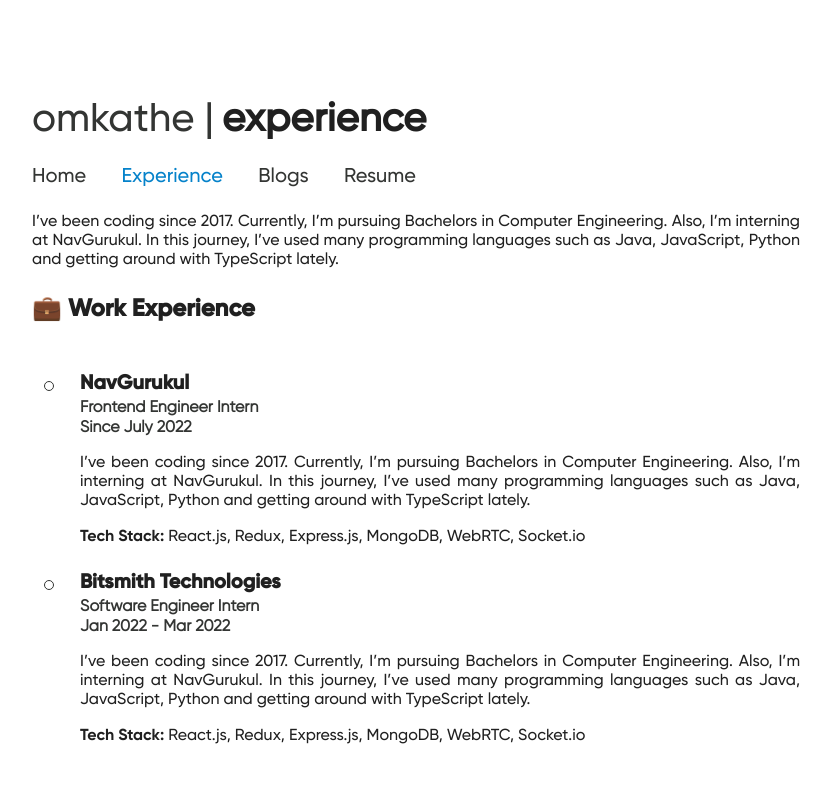
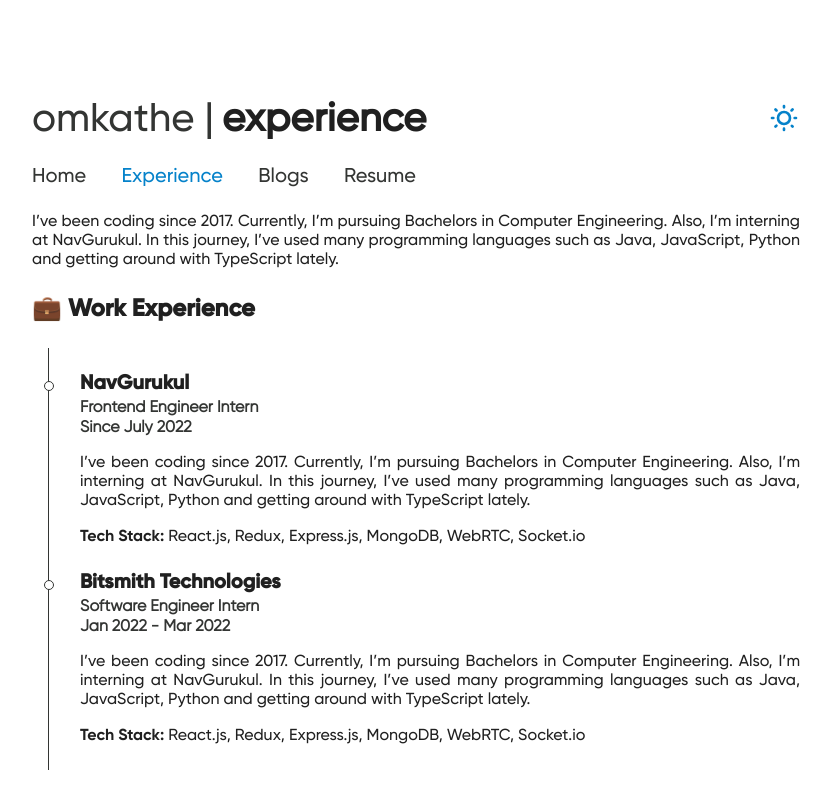
Before and after one commit to jjjxtan/astanuk, a Next.js app: page /experience in a window 1280 px wide. Shown: the top 792 px of the page, without its empty margins (224-1055 px from the left). Built offline with nearby package versions, Linux system fonts and the light colour scheme.

Commit message:
feat: working-dark-mode

```diff
--- /dev/null
+++ b/Components/Common/ThemeToggle/ThemeToggle.module.css
@@ -0,0 +1,13 @@
+.moonIcon{
+    color: var(--color-link-blue);
+    height: 1.5rem;
+    width: 1.5rem;
+    cursor: pointer;
+}
+
+.sunIcon{
+    color: var(--color-link-blue);
+    height: 2rem;
+    width: 2rem;
+    cursor: pointer;
+}
--- /dev/null
+++ b/Components/Common/ThemeToggle/ThemeToggle.tsx
@@ -0,0 +1,75 @@
+import { CSSProperties, FC, ReactElement, useState, useEffect } from "react";
+import classes from "./ThemeToggle.module.css";
+import Moon from "../../../public/Assets/moon.svg";
+import Sun from "../../../public/Assets/sun.svg";
+
+type Props = {
+    style?: CSSProperties,
+    className?: string
+}
+
+export const ThemeToggle: FC<Props> = ({style, className}): ReactElement => {
+    const [isDarkTheme, setIsDarkTheme] = useState<boolean | undefined>(undefined);
+  const handleToggle = () => {
+        if(isDarkTheme){
+            setIsDarkTheme(false);
+        }else{
+            setIsDarkTheme(true);
+        }
+  };
+
+  const getMediaQueryPreference = () => {
+    const mediaQuery = "(prefers-color-scheme: dark)";
+    const mql = window.matchMedia(mediaQuery);
+    const hasPreference = typeof mql.matches === "boolean";
+    if (hasPreference) {
+      return mql.matches ? "dark" : "light";
+    }
+  };
+
+  const storeUserSetPreference = (pref: string) => {
+    localStorage.setItem("theme", pref);
+  };
+
+  const getUserSetPreference  = (): string | null => {
+    return localStorage.getItem("theme");
+  };
+
+  useEffect(() => {
+    const userSetPreference = getUserSetPreference();
+    if (userSetPreference !== null) {
+      setIsDarkTheme(userSetPreference === "dark" ? true: false);
+    } else {
+      const mediaQueryPreference = getMediaQueryPreference();
+      setIsDarkTheme(mediaQueryPreference === "dark");
+    }
+  }, []);
+
+  useEffect(() => {
+    if (typeof isDarkTheme !== "undefined") {
+      if (isDarkTheme) {
+        storeUserSetPreference("dark");
+        document.documentElement.setAttribute("data-theme", "dark");
+      } else {
+        storeUserSetPreference("light");
+        document.documentElement.removeAttribute("data-theme");
+      }
+    }
+  }, [isDarkTheme]);
+
+    return (
+        <>
+            <div style={style} className={`${classes.toggleWrapper} ${className}`}>
+                {
+                    isDarkTheme ?
+                    <div onClick={handleToggle}>
+                        <Moon className={classes.moonIcon}/>
+                    </div> :
+                    <div onClick={handleToggle}>
+                        <Sun className={classes.sunIcon}/>
+                    </div>
+                }
+            </div>
+        </>
+    );
+};
--- a/Components/Experience/Experience.module.css
+++ b/Components/Experience/Experience.module.css
@@ -1,3 +1,8 @@
+.titleWrapper{
+    display: flex;
+    align-items: center;
+    justify-content: space-between;
+}
 /*WORK EXPERIENCE SECTION*/
 
 .timelineContainer{
@@ -12,7 +17,6 @@
     position: absolute;
     width: 1px;
     height: 100%;
-    z-index: -1
 }
 .timelineContainer > div:first-child{
     margin-top: 1.5rem;
@@ -36,6 +40,7 @@
     height: 10px;
     top: 5%;
     left: -2.25rem;
+    z-index: 100;
 }
 
 .companyName{
--- a/Components/Experience/Experience.tsx
+++ b/Components/Experience/Experience.tsx
@@ -9,6 +9,7 @@
 import { Project } from "./Project";
 import { WorkEx } from "./WorkEx";
 import classes from "./Experience.module.css";
+import { ThemeToggle } from "../Common/ThemeToggle/ThemeToggle";
 
 const links = [
     {
@@ -92,7 +93,10 @@
     return (
         <Aligner>
             <>
-                <NameTitle name="omkathe | " page="experience" />
+                <div className={classes.titleWrapper}>
+                    <NameTitle name="omkathe | " page="experience" />
+                    <ThemeToggle/>
+                </div>
                 <Navigation />
                 <Paragraph>{text1}</Paragraph>
                 <div className={classes.workexContainer}>
--- a/Components/Home/Home.module.css
+++ b/Components/Home/Home.module.css
@@ -1,3 +1,9 @@
+.titleWrapper{
+    display: flex;
+    align-items: center;
+    justify-content: space-between;
+}
+
 .technologies{
     margin-top: 1.5rem;
 }
--- a/Components/Home/Home.tsx
+++ b/Components/Home/Home.tsx
@@ -9,6 +9,7 @@
 import classes from "./Home.module.css";
 import { Paragraph } from "../Common/Paragraph/Paragraph";
 import TopRight from "../../public/Assets/top-right.svg";
+import { ThemeToggle } from "../Common/ThemeToggle/ThemeToggle";
 
 const skills = [
     {
@@ -86,7 +87,10 @@
     return (
         <Aligner>
             <>
-                <NameTitle name="omkathe | " page="home" />
+                <div className={classes.titleWrapper}>
+                    <NameTitle name="omkathe | " page="home" />
+                    <ThemeToggle className={classes.themeToggle}/>
+                </div>
                 <Navigation />
                 <Paragraph>{text1}</Paragraph>
                 <Paragraph>{text2}</Paragraph>
--- /dev/null
+++ b/pages/_document.tsx
@@ -0,0 +1,48 @@
+import Document, { Html, Head, Main, NextScript } from "next/document";
+function setInitialColorMode() {
+    function getInitialColorMode() {
+        const preference = window.localStorage.getItem("theme");
+        const hasExplicitPreference = typeof preference === "string";
+        /**
+         * If the user has explicitly chosen light or dark,
+         * use it. Otherwise, this value will be null.
+         */
+        if (hasExplicitPreference) {
+            return preference;
+        }
+        // If there is no saved preference, use a media query
+        const mediaQuery = "(prefers-color-scheme: dark)";
+        const mql = window.matchMedia(mediaQuery);
+        const hasImplicitPreference = typeof mql.matches === "boolean";
+        if (hasImplicitPreference) {
+            return mql.matches ? "dark" : "light";
+        }
+        // default to 'light'.
+        return "light";
+    }
+    const colorMode = getInitialColorMode();
+}
+// our function needs to be a string
+const blockingSetInitialColorMode = `(function() {
+      ${setInitialColorMode.toString()}
+      setInitialColorMode();
+  })()`;
+
+export default class MyDocument extends Document {
+    render() {
+        return (
+            <Html>
+                <Head />
+                <body>
+                    <script
+                        dangerouslySetInnerHTML={{
+                            __html: blockingSetInitialColorMode,
+                        }}
+                    ></script>
+                    <Main />
+                    <NextScript />
+                </body>
+            </Html>
+        );
+    }
+}
--- a/styles/Standard.css
+++ b/styles/Standard.css
@@ -5,14 +5,17 @@
     --color-link-blue: #0582CA;
     --color-background: #FFFFFF;
 
-    --color-background-dark: #121212;
-    --color-primary-dark: #FFFFFF;
-    --color-secondary-DARK: #9C9C9C;
-    --color-tag-background-dark: #303030;
-
     --text-regular: 1rem;
     --text-name-title: 2.5rem;
     --text-section-title: 1.5rem;
     --text-navigation: 1.25rem;
     --text-subtitle: 1.25rem;
 }
+
+[data-theme="dark"] {
+    --color-primary: #FFFFFF;
+    --color-secondary: #9C9C9C;
+    --color-link-blue: #0582CA;
+    --color-tag-background: #303030;
+    --color-background: #121212;
+}
```
Also changed, not shown: public/Assets/moon.svg (added), public/Assets/sun.svg (added).
